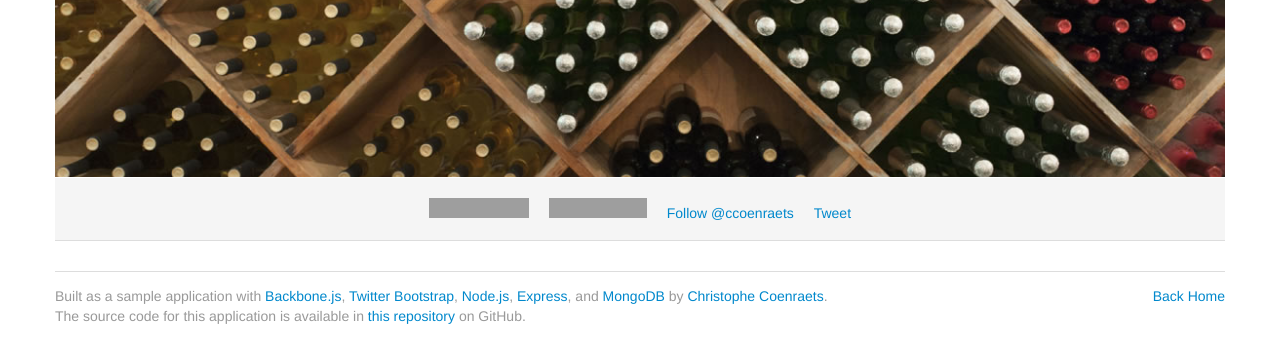
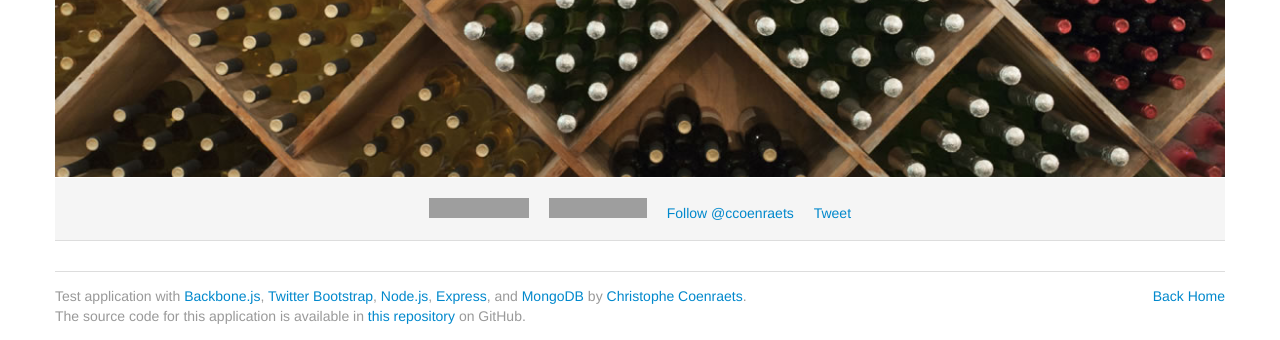
Before and after one commit to briancunningham6/lender-master, a website: page public/index.html in a window 1280 px wide. Shown: the part 474-814 px from the top of the page. Drawn offline with Linux system fonts and the light colour scheme; grey boxes are pictures that could not be loaded.

Commit message:
First change

```diff
--- a/public/index.html
+++ b/public/index.html
@@ -2,7 +2,7 @@
 <html lang="en">
 <head>
     <meta charset="utf-8">
-    <title>Node Cellar</title>
+    <title>Brian Cellar</title>
     <meta name="viewport" content="width=device-width, initial-scale=1.0">
     <meta name="description" content="">
     <meta name="author" content="">
@@ -51,7 +51,7 @@
 
     <footer class="footer">
         <p class="pull-right"><a href="#">Back Home</a></p>
-        <p>Built as a sample application with <a href="http://documentcloud.github.com/backbone/">Backbone.js</a>,
+        <p>Test application with <a href="http://documentcloud.github.com/backbone/">Backbone.js</a>,
         <a href="http://twitter.github.com/bootstrap/">Twitter Bootstrap</a>,
         <a href="http://nodejs.org/">Node.js</a>,
         <a href="http://expressjs.com/">Express</a>,
```
